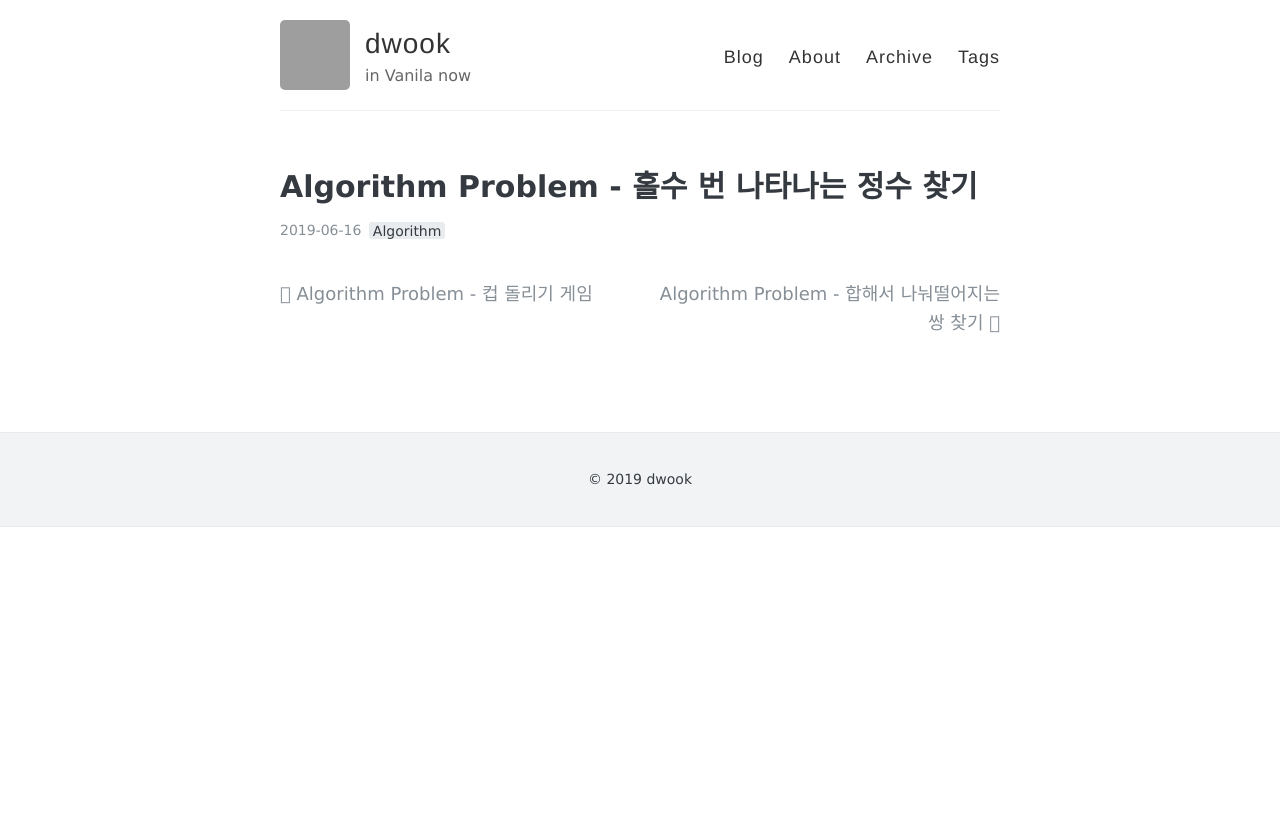
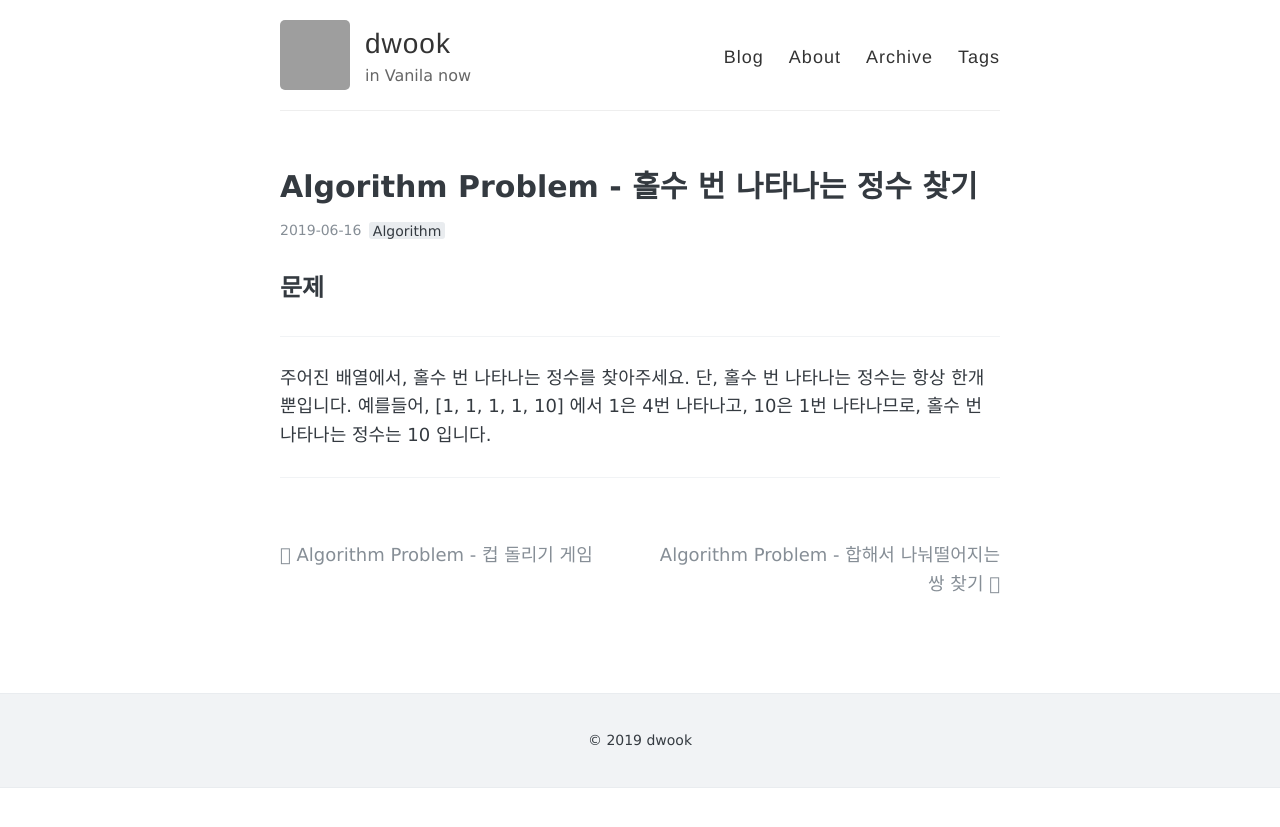
Before and after one commit to dwook/dwook.github.io, a Jekyll site: the page built from _posts/2019-06-16-algorithm-2.md, in a window 1280 px wide. Shown: the top 827 px of the page. Built offline with Jekyll 4.4.1, drawn with Linux system fonts in a browser that asks for light colours; grey boxes are pictures that could not be loaded.

Commit message:
190616-2

```diff
--- a/_posts/2019-06-16-algorithm-2.md
+++ b/_posts/2019-06-16-algorithm-2.md
@@ -4,3 +4,10 @@ title: Algorithm Problem - 홀수 번 나타나는 정수 찾기
 tags:
   - Algorithm
 ---
+## 문제
+
+***
+주어진 배열에서, 홀수 번 나타나는 정수를 찾아주세요. 단, 홀수 번 나타나는 정수는 항상 한개뿐입니다.
+예를들어, [1, 1, 1, 1, 10] 에서 1은 4번 나타나고, 10은 1번 나타나므로, 홀수 번 나타나는 정수는 10 입니다.
+
+***
```
Also changed, not shown: _posts/2019-06-16-algorithm-1.md (+5 -7 lines).
